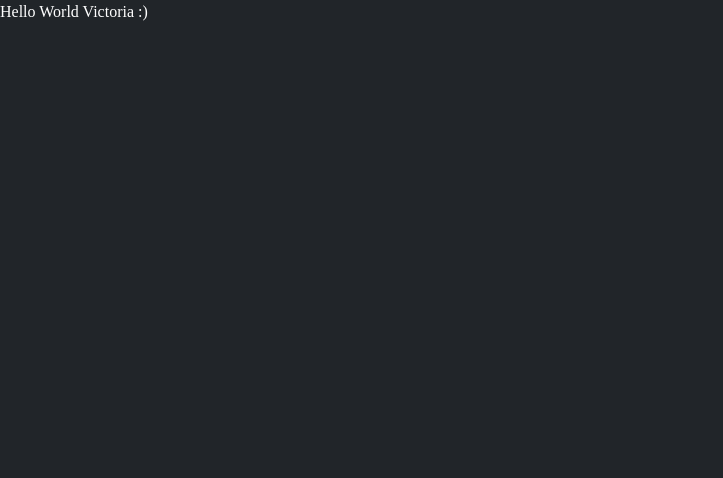
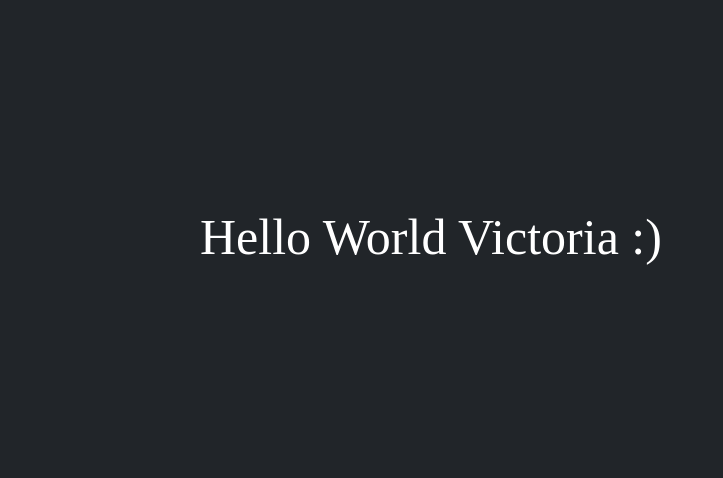
Before and after one commit to WebArtWork/spokijna_hvylia, a plain HTML site: page index.html in a window 1280 px wide. Shown: the whole page, without its empty margins (0-723 px from the left). Drawn offline with Linux system fonts and the light colour scheme.

Commit message:
pretify block

```diff
--- a/index.html
+++ b/index.html
@@ -26,7 +26,9 @@
 </head>
 
 <body>
-	Hello World Victoria :)
+	<span style="padding: 200px;
+    font-size: 50px;
+}">Hello World Victoria :)</span>
 
 	<script src="js/index.js"></script>
 </body>
```
Also changed, not shown: pages/index/index.html (+3 -1 lines).
